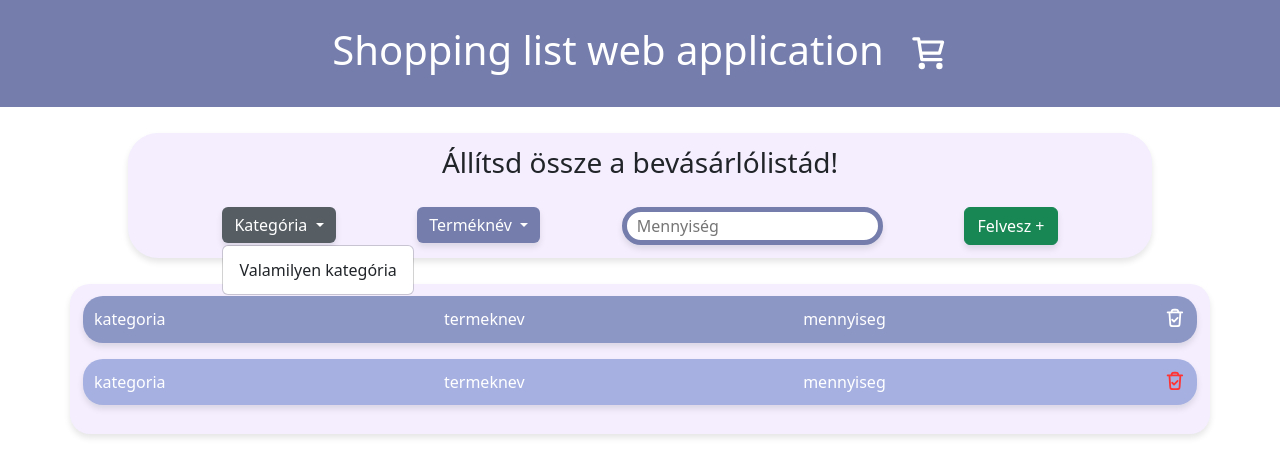
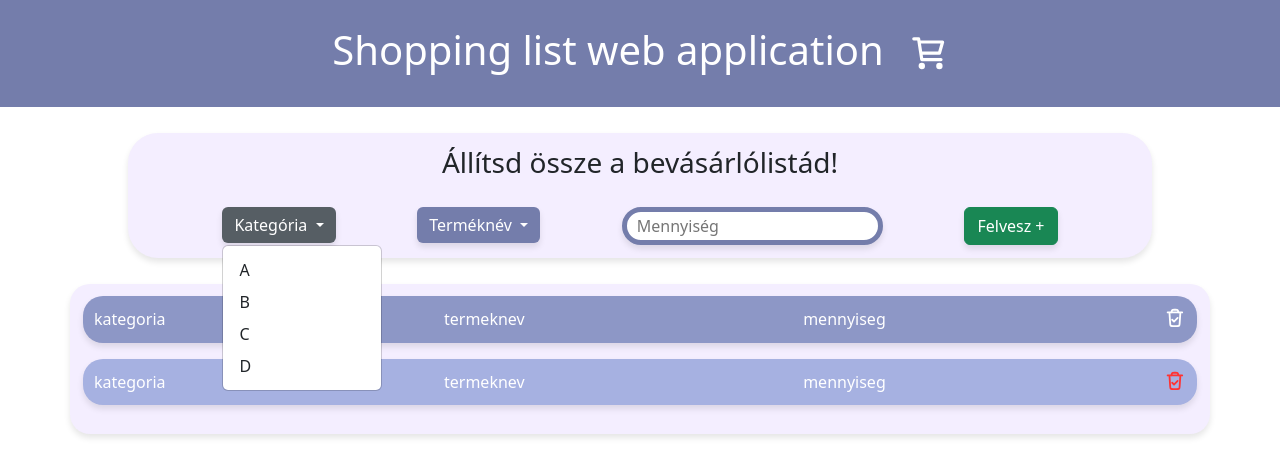
Before and after one commit to WR0NGTH3HU4/web_bevasarlas, a Vue app in the folder vue-project/: page / in a window 1280 px wide. Both pictures are taken after a click on the button "Kategória". Shown: the top 476 px of the page. Built offline with nearby package versions, Linux system fonts and the light colour scheme.

Commit message:
Kategória próba logika

```diff
--- a/vue-project/src/components/Dropdowns.vue
+++ b/vue-project/src/components/Dropdowns.vue
@@ -1,5 +1,28 @@
 <script setup>
 
+    import {ref} from "vue"
+
+
+    const objects = [
+  { id: 1, type: 'A' },
+  { id: 2, type: 'B' },
+  { id: 3, type: 'C' },
+  { id: 4, type: 'A' },
+  { id: 5, type: 'B' },
+  { id: 6, type: 'D' },
+  { id: 7, type: 'A' }
+];
+
+const uniqueElements = objects.reduce((acc, obj) => {
+  if (!acc.includes(obj.type)) {
+    acc.push(obj.type);
+  }
+  return acc;
+}, []);
+
+const click = (item) =>{
+    alert(item)
+}
 </script>
 <template>
     <div class="FullDropdown">
@@ -14,7 +37,7 @@
             </button>
             <ul class="dropdown-menu">
                 <!--v-for-->
-                <li><a class="dropdown-item" >Valamilyen kategória</a></li>
+                <li @click.prevemt="click(item)" v-for="item in uniqueElements" ><a class="dropdown-item" >{{item}}</a></li>
             </ul>
         </div>
 
```
